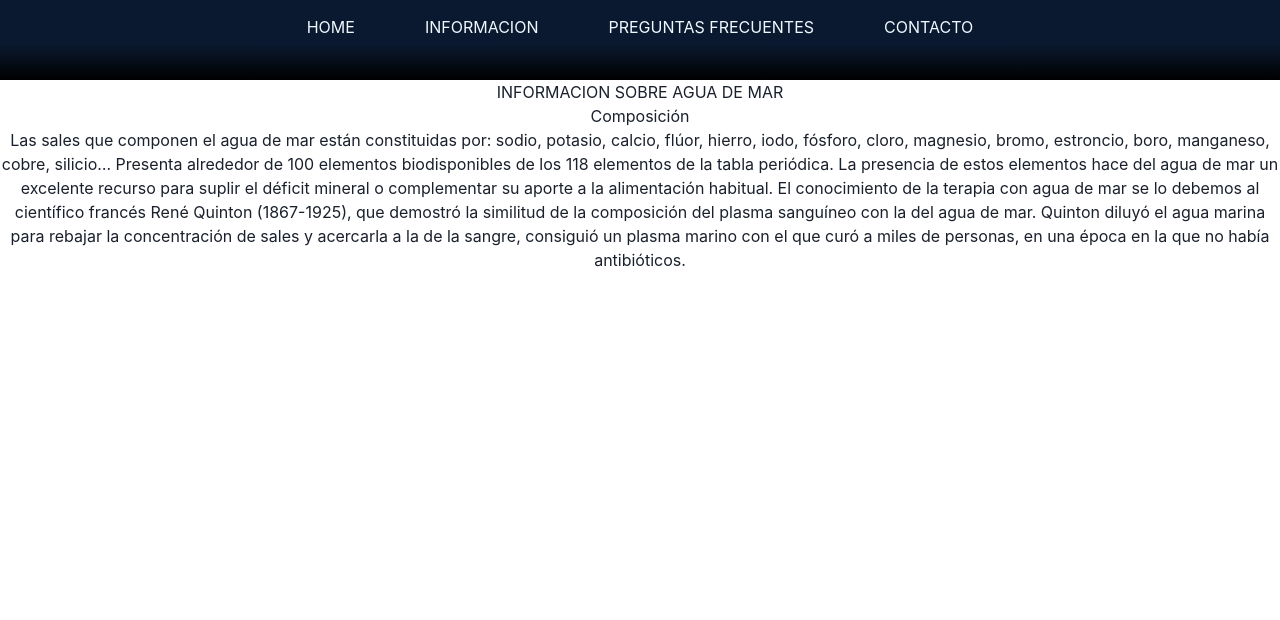
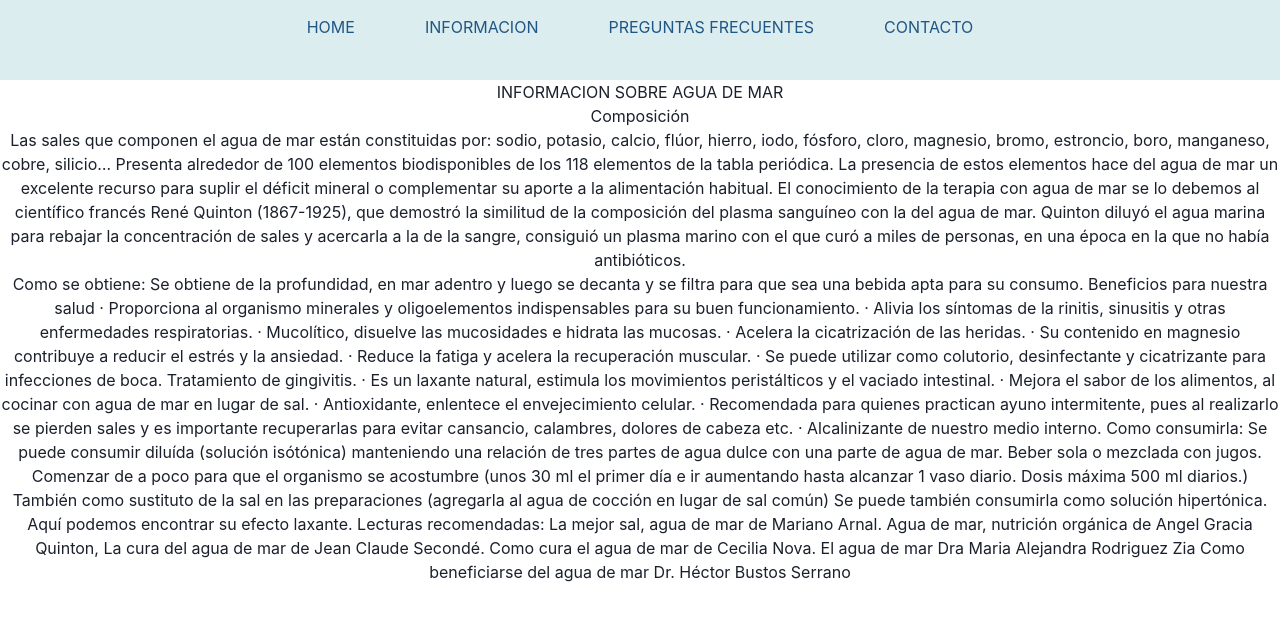
Before and after one commit to EstebanLongo/adm-roberto, a React (Create React App) app: page /info in a window 1280 px wide. Shown: the top 620 px of the page. Built offline with nearby package versions, Linux system fonts and the light colour scheme.

Commit message:
add info al Home

```diff
--- a/src/components/Faqs/Faqs.jsx
+++ b/src/components/Faqs/Faqs.jsx
@@ -23,20 +23,6 @@ import {
 } from "@chakra-ui/react";
 import { CheckIcon } from "@chakra-ui/icons";
 
-// Replace test data with your own
-// const features = Array.apply(null, Array(8)).map(function (x, i) {
-//   return {
-//     id: i,
-//     title: "Puede ser consumida por una persona con hipertensión arterial.?",
-//     text: "Lorem ipsum dolor sit amet, consetetur sadipscing elitr, sed diam.",
-//   },
-//   {
-//     id: i,
-//     title: "Los niños pueden consumirla?",
-//     text: "Lorem ipsum dolor sit amet, consetetur sadipscing elitr, sed diam.",
-//   };
-// });
-
 export default function Faqs() {
   return (
     <>
@@ -44,11 +30,6 @@ export default function Faqs() {
       <Box p={4}>
         <Stack spacing={4} as={Container} maxW={"3xl"} textAlign={"center"}>
           <Heading fontSize={"3xl"}>PREGUNTAS FRECUENTES</Heading>
-          <Text color={"gray.600"} fontSize={"xl"}>
-            Lorem ipsum dolor sit amet, consetetur sadipscing elitr, sed diam
-            nonumy eirmod tempor invidunt ut labore et dolore magna aliquyam
-            erat, sed diam voluptua.
-          </Text>
         </Stack>
         <Container maxW={"6xl"} mt={10}>
           <SimpleGrid columns={{ base: 1, md: 2, lg: 4 }} spacing={10}>
--- a/src/components/Home/Home.jsx
+++ b/src/components/Home/Home.jsx
@@ -1,10 +1,71 @@
 import React from "react";
 import NavBar from "../NavBar/NavBar";
+import "./home.css";
 
 export default function Home() {
   return (
     <>
       <NavBar />
+      <div className="divhome">
+        <h1 className="titlehome">
+          AHORA TENÉS LA POSIBILIDAD DE TENER AGUA DE MAR ESTÉS DONDE ESTÉS
+        </h1>
+        <br />
+        <p>
+          BIENDEMAR Agua de Mar es una fuente natural de vitaminas, minerales,
+          oligoelementos, ácidos nucleicos, aminoácidos esenciales, proteínas,
+          grasas e hidratos de carbono.
+          <br />
+          <br />
+          Todo en su forma orgánica y biodisponible.
+        </p>
+      </div>
+      <div className="divcolumns">
+        <div className="divshomeinfo">
+          <h1 className="titleshome">PROCESO</h1>
+          <p>
+            BIENDEMAR Agua de mar es envasada tras un proceso de decantación de,
+            por lo menos 3 días, que elimina las partículas sólidas en
+            suspensión, como algas y arena.
+            <br />
+            <br />
+            Luego, se realiza un segundo filtrado a fin de garantizar su máxima
+            pureza.
+            <br />
+            <br />
+            Finalmente, se procede al envasado del producto.
+          </p>
+        </div>
+        <div className="divshomeinfo">
+          <h1 className="titleshome">FORMATO</h1>
+          <p>
+            BIENDEMAR Natural está disponibles en envases de PET en los
+            siguientes formatos:
+            <br />
+            <br />
+            - 1 litro.
+            <br />
+            <br />
+            - 5 litros.
+            <br />
+            <br />- 10 litros.
+          </p>
+        </div>
+        <div className="divshomeinfo">
+          <h1 className="titleshome">EXTRACCIÓN</h1>
+          <p>
+            En BIENDEMAR, extraemos el agua de la costa Atlántica en mar
+            abierto, entre la primera y tercera milla náutica donde sabemos que
+            el agua es de calidad, lejos de afluentes y sin la influencia de
+            aguas continentales.
+            <br />
+            <br />
+            Además de elegir cuidadosamente el lugar de extracción, también
+            tenemos en cuenta el momento de realizarla para que las condiciones
+            del agua sean las óptimas en cuanto a salinidad y turbidez.
+          </p>
+        </div>
+      </div>
     </>
   );
 }
--- /dev/null
+++ b/src/components/Home/home.css
@@ -0,0 +1,40 @@
+.divhome {
+  margin-top: 1.5rem;
+  background-color: rgba(141, 236, 228, 0.722);
+}
+
+.titlehome {
+  margin: 0 auto;
+  width: 36rem;
+  font-size: 30px;
+  font-weight: 600;
+}
+
+.divcolumns {
+  display: grid;
+  grid-template-columns: repeat(3, 18rem);
+  gap: 1rem;
+  justify-content: center;
+}
+
+.divshomeinfo {
+  border: solid black 1px;
+  /* background-color: rgba(48, 206, 234, 0.429); */
+  /* background-image: url("https://www.casapia.com/blog/wp-content/uploads/2018/08/agua-mar-custodio-4.jpg"); */
+  background-image: url("https://sailandtrip.com/wp-content/uploads/2015/05/Agua-de-mar.jpg");
+  background-repeat: no-repeat;
+  background-size: cover;
+  height: 54rem;
+  color: whitesmoke;
+  font-size: 26px;
+  font-weight: 400;
+  /* font-family: sans-serif; */
+}
+
+.titleshome {
+  /* font-family: futura-lt-w01-light, sans-serif; */
+  font-size: 30px;
+  font-weight: 600;
+  color: whitesmoke;
+  margin-bottom: 1rem;
+}
--- a/src/components/Informacion/Info.jsx
+++ b/src/components/Informacion/Info.jsx
@@ -22,6 +22,38 @@ export default function Info() {
         que curó a miles de personas, en una época en la que no había
         antibióticos.
       </p>
+
+      <p>
+        Como se obtiene: Se obtiene de la profundidad, en mar adentro y luego se
+        decanta y se filtra para que sea una bebida apta para su consumo.
+        Beneficios para nuestra salud · Proporciona al organismo minerales y
+        oligoelementos indispensables para su buen funcionamiento. · Alivia los
+        síntomas de la rinitis, sinusitis y otras enfermedades respiratorias. ·
+        Mucolítico, disuelve las mucosidades e hidrata las mucosas. · Acelera la
+        cicatrización de las heridas. · Su contenido en magnesio contribuye a
+        reducir el estrés y la ansiedad. · Reduce la fatiga y acelera la
+        recuperación muscular. · Se puede utilizar como colutorio, desinfectante
+        y cicatrizante para infecciones de boca. Tratamiento de gingivitis. · Es
+        un laxante natural, estimula los movimientos peristálticos y el vaciado
+        intestinal. · Mejora el sabor de los alimentos, al cocinar con agua de
+        mar en lugar de sal. · Antioxidante, enlentece el envejecimiento
+        celular. · Recomendada para quienes practican ayuno intermitente, pues
+        al realizarlo se pierden sales y es importante recuperarlas para evitar
+        cansancio, calambres, dolores de cabeza etc. · Alcalinizante de nuestro
+        medio interno. Como consumirla: Se puede consumir diluída (solución
+        isótónica) manteniendo una relación de tres partes de agua dulce con una
+        parte de agua de mar. Beber sola o mezclada con jugos. Comenzar de a
+        poco para que el organismo se acostumbre (unos 30 ml el primer día e ir
+        aumentando hasta alcanzar 1 vaso diario. Dosis máxima 500 ml diarios.)
+        También como sustituto de la sal en las preparaciones (agregarla al agua
+        de cocción en lugar de sal común) Se puede también consumirla como
+        solución hipertónica. Aquí podemos encontrar su efecto laxante. Lecturas
+        recomendadas: La mejor sal, agua de mar de Mariano Arnal. Agua de mar,
+        nutrición orgánica de Angel Gracia Quinton, La cura del agua de mar de
+        Jean Claude Secondé. Como cura el agua de mar de Cecilia Nova. El agua
+        de mar Dra Maria Alejandra Rodriguez Zia Como beneficiarse del agua de
+        mar Dr. Héctor Bustos Serrano
+      </p>
     </>
   );
 }
--- a/src/components/NavBar/NavBar.jsx
+++ b/src/components/NavBar/NavBar.jsx
@@ -7,7 +7,7 @@ export default function NavBar() {
     <>
       <ul className="navbarlist">
         <li className="navbaritems">
-          <Link to="/" className="navlinks">HOME</Link>
+          <Link to="/home" className="navlinks">HOME</Link>
         </li>
         <li className="navbaritems">
           <Link to="/info" className="navlinks">INFORMACION</Link>
--- a/src/components/NavBar/navbar.css
+++ b/src/components/NavBar/navbar.css
@@ -1,10 +1,11 @@
 .navbarlist {
-  background: rgb(10, 25, 47);
+  /* background: rgb(10, 25, 47);
   background: linear-gradient(
     180deg,
     rgba(10, 25, 47, 1) 56%,
     rgba(0, 0, 0, 1) 100%
-  );
+  ); */
+  background-color: #dbedef;
   display: flex;
   flex-direction: row;
   list-style: none;
@@ -12,19 +13,18 @@
   padding: 0;
   margin: 0;
   width: 100%;
-  /* justify-items: center; */
   justify-content: center;
   gap: 30px;
-  /* position: fixed; */
 }
 
 .navbaritems {
   margin: 15px 20px;
-  color: rgba(215, 211, 205, 0.92);
+  /* color: rgba(215, 211, 205, 0.92); */
+  color: #205685;
   cursor: pointer;
 }
 
 .navlinks {
-  color: aliceblue;
+  /* color: aliceblue; */
   text-decoration: none;
 }
```
